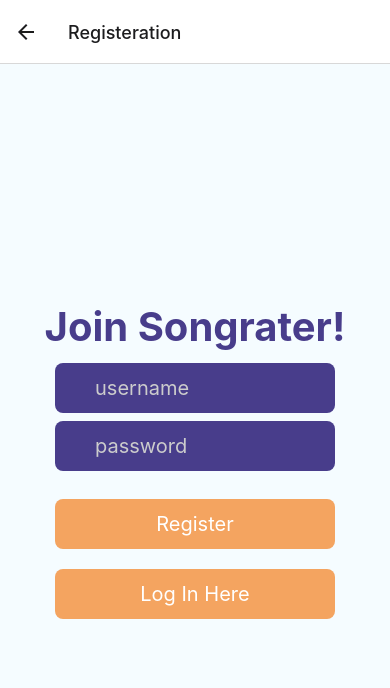
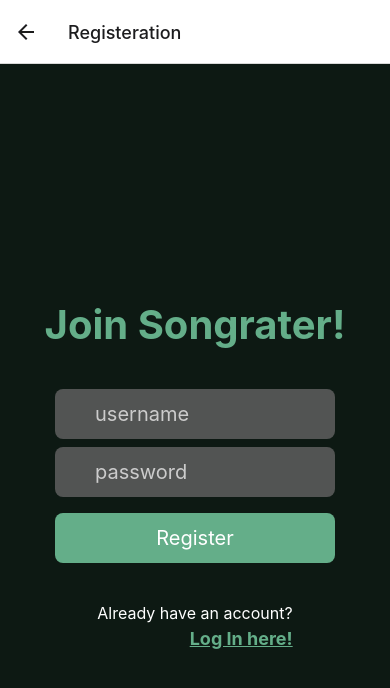
Before and after one commit to tanyapha/mobile-app, a React Native app in the folder songrater-app/: screen /Register in a window 390 px wide. Shown: the top 688 px of the page. Built offline with nearby package versions, Linux system fonts and the light colour scheme.

Commit message:
change ui again haha

```diff
--- a/songrater-app/components/Login.js
+++ b/songrater-app/components/Login.js
@@ -96,15 +96,7 @@ export default class Login extends Component {
               <Text
                   style={styles.btText}
                   onPress={this.handleSubmit}>
-                  Log in
-              </Text>
-          </TouchableOpacity>
-          <TouchableOpacity
-              style={styles.button}>
-              <Text
-                  style={styles.btText}
-                  onPress={() => {Navigation.navigate("Register");}}>
-                  Register
+                  Log In
               </Text>
           </TouchableOpacity>
           <TouchableOpacity
@@ -113,10 +105,18 @@ export default class Login extends Component {
                   onPress={() => {Navigation.navigate("SongForm");}}
                   style={styles.btText}>Song Form</Text>
           </TouchableOpacity>
+          <TouchableOpacity>
+            <Text style = {styles.endText}>Don't have an account yet?</Text>
+            <Text style = {styles.endHyperText}
+                  onPress={() => {Navigation.navigate('Register');}}>
+                  Register here!
+            </Text>
+          </TouchableOpacity>
         </TouchableOpacity>
     );
   }
 }
+
 
 const styles = StyleSheet.create({
   header: {
@@ -124,15 +124,15 @@ const styles = StyleSheet.create({
     justifyContent: 'center',
     alignItems:'center',
     flexDirection:'row',
-    color: '#483d8b',
+    color: '#64ae89',
     fontWeight: 'bold',
-    paddingVertical: 12,
+    paddingVertical: 40,
   },
   container: {
     flex: 1,
     justifyContent: 'center',
     alignItems: 'center',
-    backgroundColor: '#F5FCFF', // backgroun color mediumturquoise
+    backgroundColor: '#0d1913',
   },
   input: {
       width: 200,
@@ -147,7 +147,7 @@ const styles = StyleSheet.create({
       width: 280,
       height: 50,
       borderRadius: 8,
-      backgroundColor: '#483d8b',
+      backgroundColor: '#525453',
       marginBottom: 8,
   },
   button: {
@@ -156,11 +156,25 @@ const styles = StyleSheet.create({
       justifyContent: 'center',
       alignItems: 'center',
       borderRadius: 8,
-      backgroundColor: '#f4a460',
-      marginTop: 20,
+      backgroundColor: '#64ae89',
+      marginTop: 8,
   },
   btText: {
       color: '#fff',
       fontSize: 20,
+  },
+  endText: {
+      color: '#fff',
+      fontSize: 16,
+      textAlign: 'right',
+      marginTop: 40,
+  },
+  endHyperText: {
+      color: '#64ae89',
+      fontSize: 18,
+      textAlign: 'right',
+      marginTop: 5,
+      fontWeight: 'bold',
+      textDecorationLine: 'underline',
   }
 });
--- a/songrater-app/components/Register.js
+++ b/songrater-app/components/Register.js
@@ -95,12 +95,11 @@ export default class Login extends Component {
                   style={styles.btText}
                   onPress={this.handleSubmit}>Register</Text>
           </TouchableOpacity>
-          <TouchableOpacity
-              style={styles.button}>
-              <Text
-                  style={styles.btText}
-                  onPress={() => {Navigation.navigate("Login");}}>
-                  Log In Here
+          <TouchableOpacity>
+            <Text style = {styles.endText}>Already have an account?</Text>
+            <Text style = {styles.endHyperText}
+                  onPress={() => {Navigation.navigate('Login');}}>
+                  Log In here!
             </Text>
           </TouchableOpacity>
         </TouchableOpacity>
@@ -114,15 +113,15 @@ const styles = StyleSheet.create({
     justifyContent: 'center',
     alignItems:'center',
     flexDirection:'row',
-      color: '#483d8b',
+    color: '#64ae89',
     fontWeight: 'bold',
-      paddingVertical: 12,
+    paddingVertical: 40,
   },
   container: {
     flex: 1,
     justifyContent: 'center',
     alignItems: 'center',
-      backgroundColor: '#F5FCFF', // backgroun color mediumturquoise
+    backgroundColor: '#0d1913',
   },
   input: {
       width: 200,
@@ -137,7 +136,7 @@ const styles = StyleSheet.create({
       width: 280,
       height: 50,
       borderRadius: 8,
-        backgroundColor: '#483d8b',
+      backgroundColor: '#525453',
       marginBottom: 8,
   },
   button: {
@@ -146,11 +145,25 @@ const styles = StyleSheet.create({
       justifyContent: 'center',
       alignItems: 'center',
       borderRadius: 8,
-        backgroundColor: '#f4a460',
-        marginTop: 20,
+      backgroundColor: '#64ae89',
+      marginTop: 8,
   },
   btText: {
       color: '#fff',
       fontSize: 20,
+  },
+  endText: {
+      color: '#fff',
+      fontSize: 16,
+      textAlign: 'right',
+      marginTop: 40,
+  },
+  endHyperText: {
+      color: '#64ae89',
+      fontSize: 18,
+      textAlign: 'right',
+      marginTop: 5,
+      fontWeight: 'bold',
+      textDecorationLine: 'underline',
   }
 });
```
Lines whose indentation alone changed are shown as unchanged.
